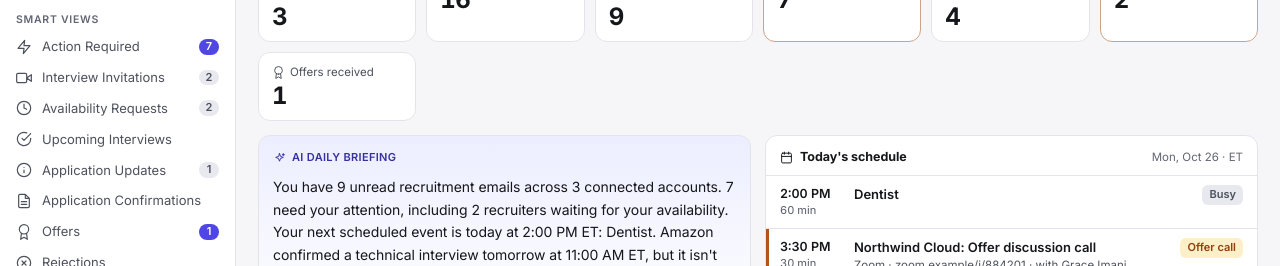
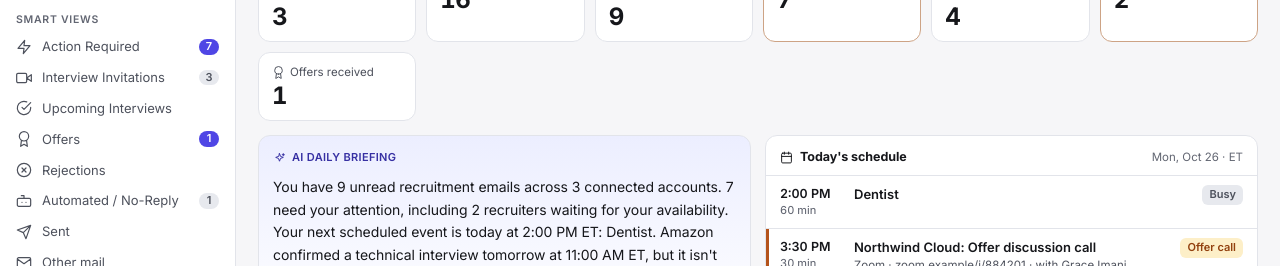
Before and after one commit to swan1213/interivew_tracker, a React (Vite) app: page / in a window 1280 px wide. Shown: the part 175-441 px from the top of the page. Built offline with nearby package versions, Linux system fonts and the light colour scheme; no server answers.

Commit message:
feat: fix sidebar and fix action required issue

```diff
--- a/src/app/Sidebar.tsx
+++ b/src/app/Sidebar.tsx
@@ -53,11 +53,8 @@ export function Sidebar() {
   ];
   const navViews: NavItem[] = [
     nav('Action Required', 'bolt', actionN, true, inb('action'), view('action')),
-    nav('Interview Invitations', 'video', viewUnread(mine, 'invite'), false, inb('invite'), view('invite')),
-    nav('Availability Requests', 'clock', viewUnread(mine, 'avail'), false, inb('avail'), view('avail')),
+    nav('Interview Invitations', 'video', viewUnread(mine, 'invite'), false, inb('invite') || inb('avail'), view('invite')),
     nav('Upcoming Interviews', 'checkc', 0, false, pg === 'cal' && st.calView === 'agenda', () => st.go('cal', { calView: 'agenda', calDate: st.today })),
-    nav('Application Updates', 'info', viewUnread(mine, 'status'), false, inb('status'), view('status')),
-    nav('Application Confirmations', 'file', viewUnread(mine, 'applied'), false, inb('applied'), view('applied')),
     nav('Offers', 'award', viewUnread(mine, 'offers'), true, inb('offers'), view('offers')),
     nav('Rejections', 'xc', 0, false, inb('rejected'), view('rejected')),
     nav('Automated / No-Reply', 'bot', viewUnread(mine, 'auto'), false, inb('auto'), view('auto')),
--- a/src/data/constants.ts
+++ b/src/data/constants.ts
@@ -109,8 +109,6 @@ export const INBOX_TITLES: Record<InboxView, string> = {
   action: 'Action required',
   invite: 'Interview invitations',
   avail: 'Availability requests',
-  status: 'Application updates',
-  applied: 'Application confirmations',
   offers: 'Offers',
   rejected: 'Rejections',
   auto: 'Automated / no-reply',
--- a/src/data/types.ts
+++ b/src/data/types.ts
@@ -23,8 +23,8 @@ export interface Member {
   owner?: boolean;
 }
 export type InboxView =
-  | 'inbox' | 'action' | 'invite' | 'avail' | 'status'
-  | 'applied' | 'offers' | 'rejected' | 'auto' | 'sent' | 'other';
+  | 'inbox' | 'action' | 'invite' | 'avail'
+  | 'offers' | 'rejected' | 'auto' | 'sent' | 'other';
 export type CalView = 'year' | 'quarter' | 'month' | 'week' | 'day' | 'agenda';
 export type SortKey = 'newest' | 'oldest' | 'priority' | 'deadline';
 export type CompMode = 'reply' | 'replyall' | 'forward';
--- a/src/lib/mail.ts
+++ b/src/lib/mail.ts
@@ -11,11 +11,10 @@ export function inView(e: Email, view: InboxView): boolean {
   const c = effCat(e);
   switch (view) {
     case 'action': return needsAction(e);
-    case 'invite': return c === 'invite' || e.sec === 'invite';
+    // Interview invitations include requests for availability: both lead to an interview.
+    case 'invite': return c === 'invite' || c === 'avail' || e.sec === 'invite' || e.sec === 'avail';
     // A reschedule request is an action, not a request for availability.
     case 'avail': return (c === 'avail' || e.sec === 'avail') && e.mode !== 'resched';
-    case 'status': return c === 'status';
-    case 'applied': return c === 'applied';
     case 'offers': return c === 'offer';
     case 'rejected': return c === 'rejected';
     case 'auto': return c === 'auto' || e.sec === 'auto';
--- a/src/pages/Inbox.tsx
+++ b/src/pages/Inbox.tsx
@@ -5,6 +5,7 @@ import { provider } from '@/data/provider';
 import { CAT, CAT_KEYS, INBOX_TITLES, TONES } from '@/data/constants';
 import type { CalEvent, Cat, Email, ThreadMsg } from '@/data/types';
 import { effCat, filterEmails, firstLink, isNoReply, needsAction, participants, previewOf, replySubject, senderName, tidyBody } from '@/lib/mail';
+import { activeEvents, isInterviewMeeting, meetingMentions } from '@/lib/calendar';
 import { addD, lab } from '@/lib/time';
 import { colorOf, cx } from '@/lib/util';
 import { Icon } from '@/ui/Icon';
@@ -188,6 +189,14 @@ function EmailRow({ e, selected }: { e: Email; selected: boolean }) {
 
 interface DetailAction { label: string; primary: boolean; run: () => void }
 
+/** A meeting from today on that this email's company already has on the calendar. */
+function bookedMeeting(e: Email, st: Pick<AppState, 'events' | 'accts' | 'today'>): CalEvent | undefined {
+  const own = st.accts.map((a) => a.addr);
+  return activeEvents(st.events)
+    .filter((v) => v.date >= st.today && isInterviewMeeting(v, own) && (v.emailId === e.id || v.id === e.evId || (!!e.company && meetingMentions(v, e.company))))
+    .sort((a, b) => a.date.localeCompare(b.date) || a.start - b.start)[0];
+}
+
 /** The one or two next-step buttons for an email that still needs action. */
 function detailActions(e: Email, ev: CalEvent | undefined, st: AppState): DetailAction[] {
   if (!needsAction(e)) return [];
@@ -195,7 +204,11 @@ function detailActions(e: Email, ev: CalEvent | undefined, st: AppState): Detail
   const acts: DetailAction[] = [];
   // Scheduling by reply needs someone to read the reply; a no-reply sender schedules through a link.
   const byReply = e.canReply && !isNoReply(e.fromAddr);
-  if (e.mode === 'avail' && byReply) {
+  // Nothing to schedule when the meeting is already on the calendar.
+  const booked = e.mode === 'avail' ? bookedMeeting(e, st) : undefined;
+  if (booked) {
+    acts.push({ label: 'View on calendar', primary: true, run: () => st.go('cal', { calView: 'week', calDate: booked.date, calSel: booked.id }) });
+  } else if (e.mode === 'avail' && byReply) {
     acts.push({ label: 'Schedule interview', primary: true, run: () => st.openSched('avail') });
     acts.push({ label: 'Open calendar', primary: false, run: () => st.go('cal', { calView: 'week', calDate: st.today }) });
   } else if (e.mode === 'resched' && byReply) {
--- a/src/store/nav.ts
+++ b/src/store/nav.ts
@@ -1,6 +1,6 @@
 import type { CalView, InboxView, Page } from '@/data/types';
 
-const VIEWS: InboxView[] = ['inbox', 'action', 'invite', 'avail', 'status', 'applied', 'offers', 'rejected', 'auto', 'sent', 'other'];
+const VIEWS: InboxView[] = ['inbox', 'action', 'invite', 'avail', 'offers', 'rejected', 'auto', 'sent', 'other'];
 const CAL_VIEWS: CalView[] = ['year', 'quarter', 'month', 'week', 'day', 'agenda'];
 
 export interface Route {
```
Also changed, not shown: 2 other files (tests, documents, lock files or other folders).
